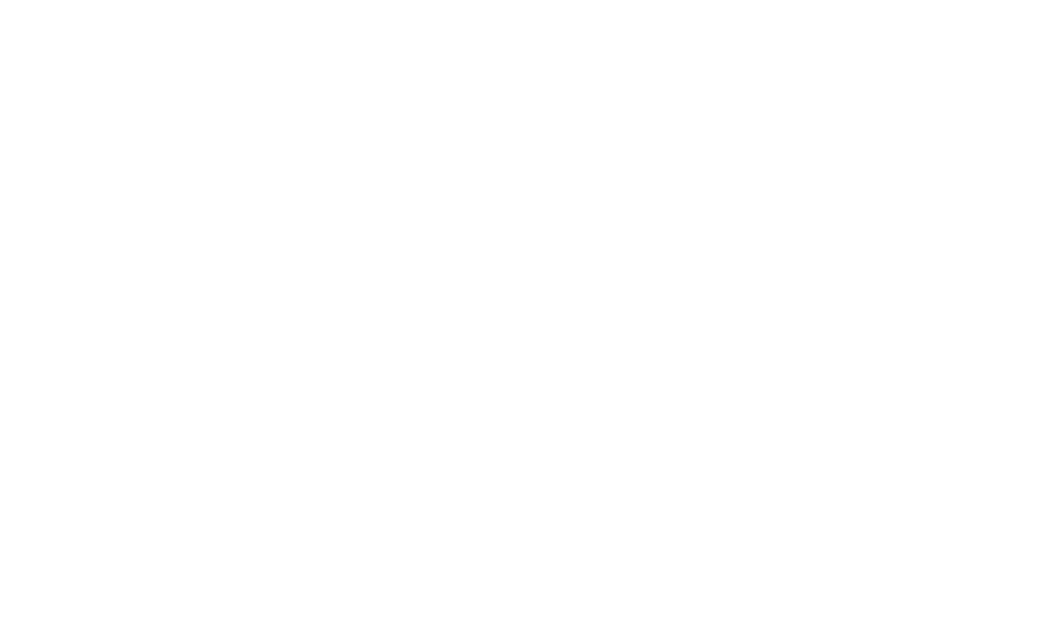
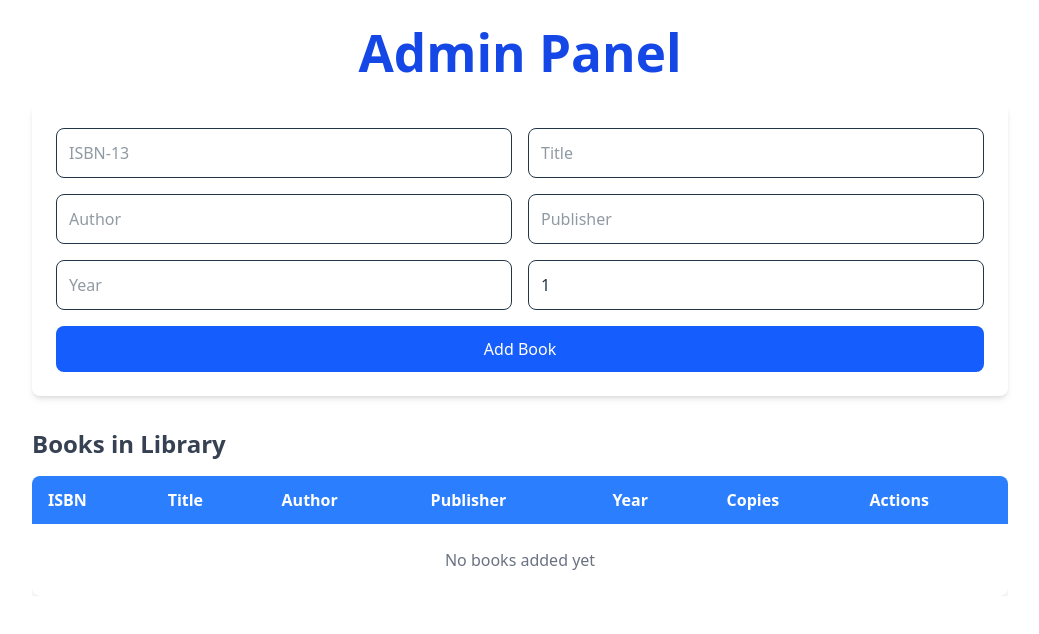
Before and after one commit to Jakub-Danielewicz/PAI_Biblioteka, a React (Vite) app in the folder frontend/: page /adminPanel in a window 1280 px wide. Before the commit this address had no page. Shown: the top 634 px of the page, without its empty margins (120-1159 px from the left). Built offline with nearby package versions, Linux system fonts and the light colour scheme.

Commit message:
Add admin panel UI

```diff
--- a/frontend/src/App.tsx
+++ b/frontend/src/App.tsx
@@ -5,13 +5,12 @@
 import BookRentalsPage from './pages/BookRentalsPage'
 import FavoritesPage from './pages/FavoritesPage'
 import { Routes, Route } from 'react-router'
-import { useAuth } from "./context/AuthContext";
 import Layout from './components/Layout'
 import UserProfilePage from './pages/UserProfilePage'
 import ProtectedRoute from './components/ProtectedRoute'
+import AdminPanel from './pages/AdminPanel'
 
 function App() {
-  const { isLoggedIn } = useAuth();
 
   return (
     <Layout>
@@ -60,6 +59,10 @@
             </ProtectedRoute>
           }
         />
+         <Route
+          path='/adminPanel'
+          element={<AdminPanel />}
+        />
       </Routes>
     </Layout>
   )
--- /dev/null
+++ b/frontend/src/pages/AdminPanel.tsx
@@ -0,0 +1,170 @@
+import { useState, type ChangeEvent, type FormEvent } from "react";
+
+interface Book {
+  ISBN_13: string;
+  title: string;
+  author: string;
+  publisher?: string;
+  year?: number;
+  copies: number;
+}
+
+export default function AdminPanel() {
+  const [books, setBooks] = useState<Book[]>([]);
+  const [form, setForm] = useState<Book>({
+    ISBN_13: "",
+    title: "",
+    author: "",
+    publisher: "",
+    year: undefined,
+    copies: 1,
+  });
+
+  const handleChange = (e: ChangeEvent<HTMLInputElement>) => {
+    const { name, value } = e.target;
+    setForm((prev) => ({
+      ...prev,
+      [name]: name === "year" || name === "copies" ? Number(value) : value,
+    }));
+  };
+
+  const isValidISBN13 = (isbn: string) => {
+    const cleanIsbn = isbn.replace(/[-\s]/g, "");
+    if (!/^\d{13}$/.test(cleanIsbn)) return false;
+
+    let sum = 0;
+    for (let i = 0; i < 12; i++) {
+      sum += parseInt(cleanIsbn[i]) * (i % 2 === 0 ? 1 : 3);
+    }
+    const checkDigit = (10 - (sum % 10)) % 10;
+    return checkDigit === parseInt(cleanIsbn[12]);
+  };
+
+  const handleAddBook = (e: FormEvent<HTMLFormElement>) => {
+    e.preventDefault();
+    if (!isValidISBN13(form.ISBN_13)) {
+      alert("Invalid ISBN-13 number");
+      return;
+    }
+    setBooks((prev) => [...prev, form]);
+    setForm({ ISBN_13: "", title: "", author: "", publisher: "", year: undefined, copies: 1 });
+  };
+
+  const handleRemoveBook = (isbn: string) => {
+    setBooks((prev) => prev.filter((b) => b.ISBN_13 !== isbn));
+  };
+
+  return (
+    <div className="p-6 max-w-5xl mx-auto">
+      <h1 className="text-3xl font-bold mb-6 text-center text-blue-700">Admin Panel</h1>
+
+      <form
+        onSubmit={handleAddBook}
+        className="bg-white shadow-md rounded-lg p-6 mb-8 grid grid-cols-1 md:grid-cols-2 gap-4"
+      >
+        <input
+          name="ISBN_13"
+          placeholder="ISBN-13"
+          value={form.ISBN_13}
+          onChange={handleChange}
+          required
+          className="border rounded-lg p-3 focus:ring-2 focus:ring-blue-400 w-full"
+        />
+        <input
+          name="title"
+          placeholder="Title"
+          value={form.title}
+          onChange={handleChange}
+          required
+          className="border rounded-lg p-3 focus:ring-2 focus:ring-blue-400 w-full"
+        />
+        <input
+          name="author"
+          placeholder="Author"
+          value={form.author}
+          onChange={handleChange}
+          required
+          className="border rounded-lg p-3 focus:ring-2 focus:ring-blue-400 w-full"
+        />
+        <input
+          name="publisher"
+          placeholder="Publisher"
+          value={form.publisher}
+          onChange={handleChange}
+          className="border rounded-lg p-3 focus:ring-2 focus:ring-blue-400 w-full"
+        />
+        <input
+          name="year"
+          type="number"
+          placeholder="Year"
+          value={form.year || ""}
+          onChange={handleChange}
+          className="border rounded-lg p-3 focus:ring-2 focus:ring-blue-400 w-full"
+        />
+        <input
+          name="copies"
+          type="number"
+          placeholder="Copies"
+          value={form.copies}
+          onChange={handleChange}
+          min={1}
+          required
+          className="border rounded-lg p-3 focus:ring-2 focus:ring-blue-400 w-full"
+        />
+        <button
+          type="submit"
+          className="col-span-1 md:col-span-2 bg-blue-600 hover:bg-blue-700 text-white font-semibold py-3 rounded-lg transition-all"
+        >
+          Add Book
+        </button>
+      </form>
+
+      <h2 className="text-2xl font-semibold mb-4 text-gray-700">Books in Library</h2>
+      <div className="overflow-x-auto">
+        <table className="min-w-full bg-white shadow-lg rounded-lg overflow-hidden">
+          <thead className="bg-blue-500 text-white">
+            <tr>
+              <th className="py-3 px-4 text-left">ISBN</th>
+              <th className="py-3 px-4 text-left">Title</th>
+              <th className="py-3 px-4 text-left">Author</th>
+              <th className="py-3 px-4 text-left">Publisher</th>
+              <th className="py-3 px-4 text-left">Year</th>
+              <th className="py-3 px-4 text-left">Copies</th>
+              <th className="py-3 px-4 text-left">Actions</th>
+            </tr>
+          </thead>
+          <tbody>
+            {books.length === 0 && (
+              <tr>
+                <td colSpan={7} className="text-center p-6 text-gray-500">
+                  No books added yet
+                </td>
+              </tr>
+            )}
+            {books.map((book, idx) => (
+              <tr
+                key={book.ISBN_13}
+                className={idx % 2 === 0 ? "bg-gray-50 hover:bg-gray-100" : "bg-white hover:bg-gray-100"}
+              >
+                <td className="py-2 px-4">{book.ISBN_13}</td>
+                <td className="py-2 px-4">{book.title}</td>
+                <td className="py-2 px-4">{book.author}</td>
+                <td className="py-2 px-4">{book.publisher}</td>
+                <td className="py-2 px-4">{book.year}</td>
+                <td className="py-2 px-4">{book.copies}</td>
+                <td className="py-2 px-4">
+                  <button
+                    className="bg-red-500 hover:bg-red-600 text-white px-3 py-1 rounded-lg transition-all"
+                    onClick={() => handleRemoveBook(book.ISBN_13)}
+                  >
+                    Remove
+                  </button>
+                </td>
+              </tr>
+            ))}
+          </tbody>
+        </table>
+      </div>
+    </div>
+  );
+}
```
Also changed, not shown: 1 other file (tests, documents, lock files or other folders).
